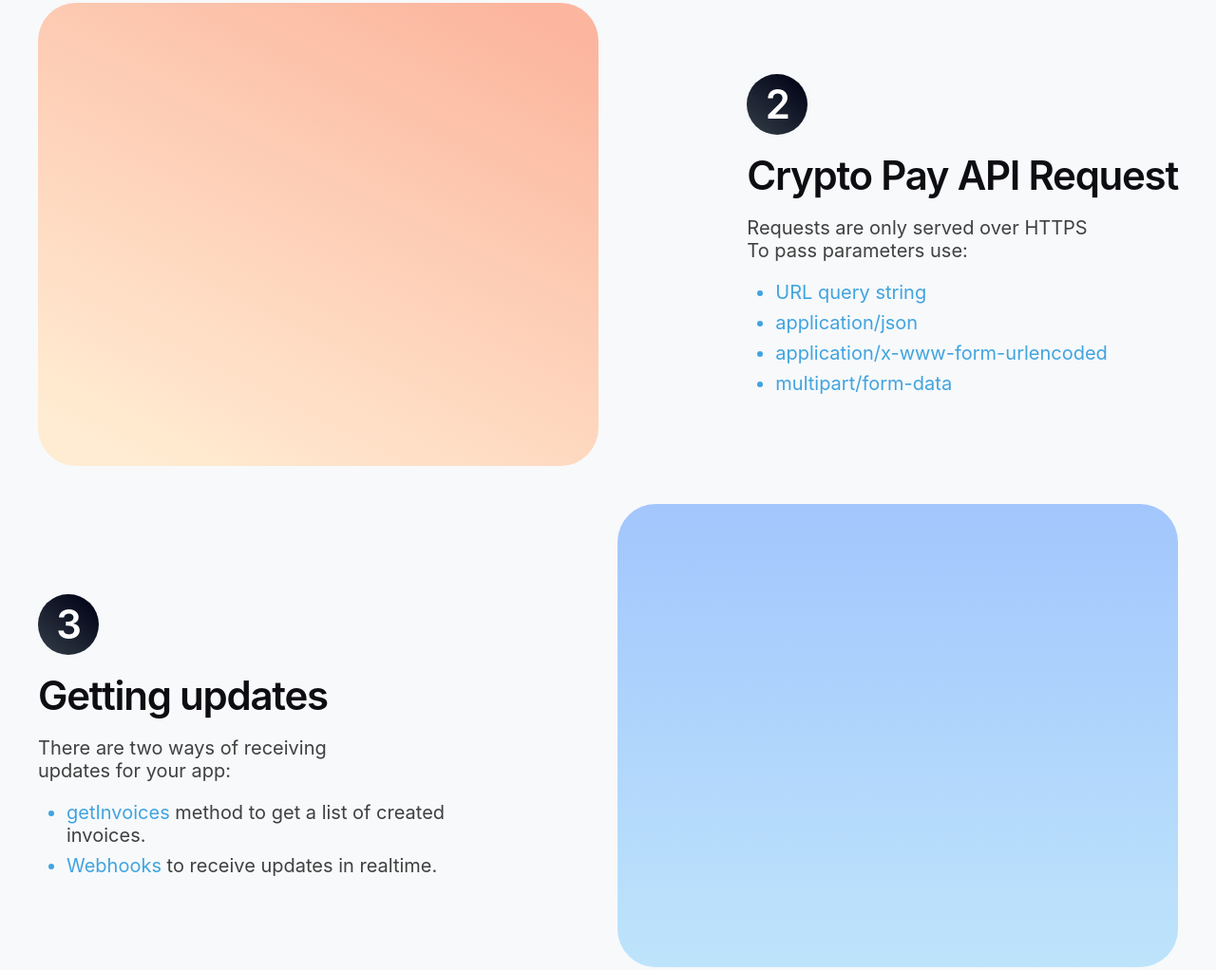
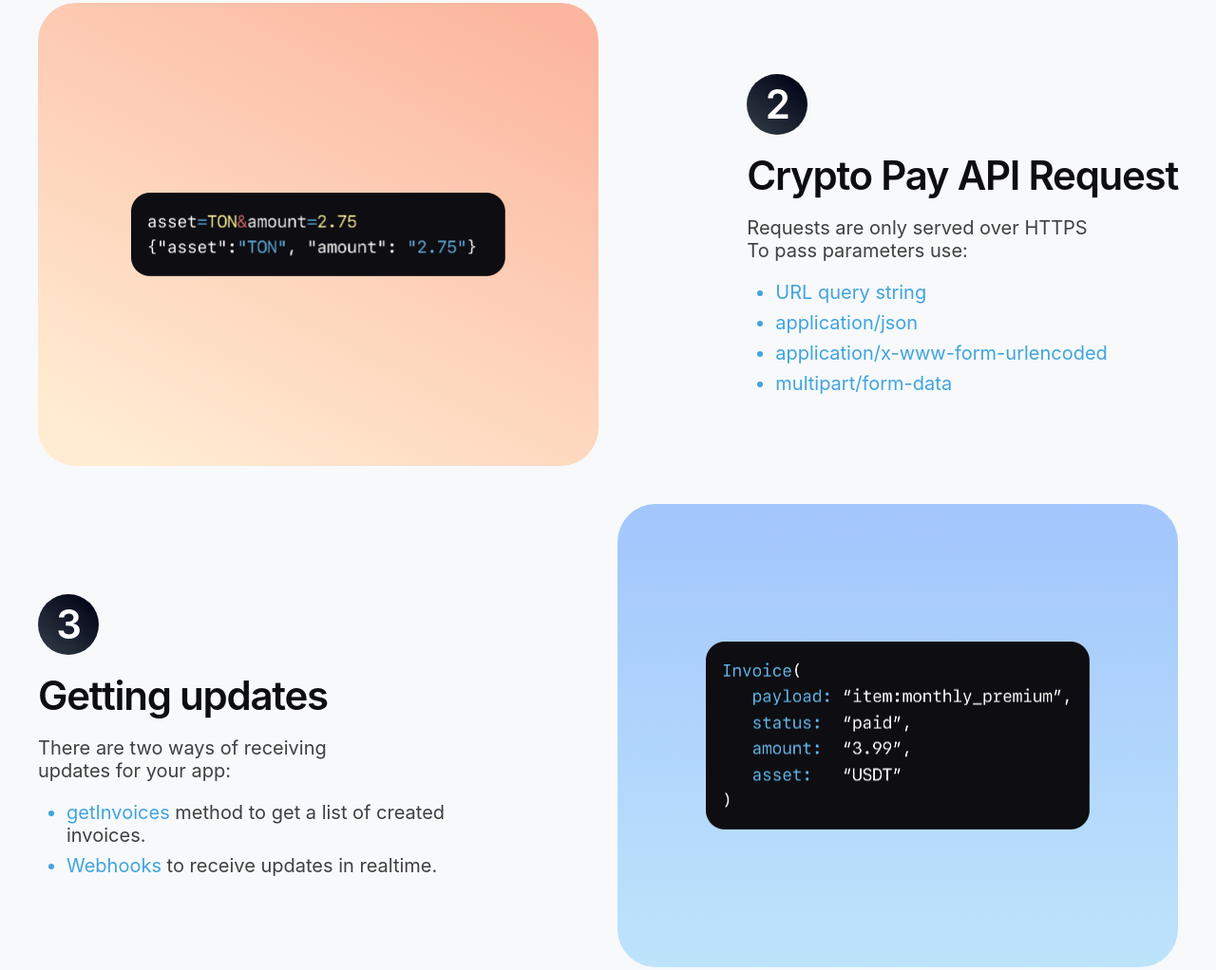
Before and after one commit to VladyslavShev/CryptoPay, a plain HTML site: page index.html in a window 1280 px wide. Shown: the part 4500-5522 px from the top of the page at 95% size. Drawn offline with Linux system fonts and the light colour scheme; a web font is replaced by a local one.

Commit message:
pictures added

```diff
--- a/index.html
+++ b/index.html
@@ -401,7 +401,9 @@
                 <li class="step__list-item decoration-none">4. Get <span class="text__blue">API Token</span></li>
               </ul>
             </div>
-            <div class="step__picture-background1"></div>
+            <div class="step__picture-background1">
+              <img class="warning__image" src="./assets/images/warning.webp" alt="warning image">
+            </div>
           </div>
           <div class="step__section2">
             <div class="step__content">
@@ -415,7 +417,9 @@
                 <li class="li-circled step__list-item"><span class="text__blue">multipart/form-data </span></li>
               </ul>
             </div>
-            <div class="step__picture-background2"></div>
+            <div class="step__picture-background2">
+              <img class="code__image" src="./assets/images/code.webp" alt="code image">
+            </div>
           </div>
           <div class="step__section3">
             <div class="step__content">
@@ -427,7 +431,9 @@
                 <li class="li-circled step__list-item">Webhooks <span class="text__black">to receive updates in realtime.</span></li>
               </ul>
             </div>
-            <div class="step__picture-background3"></div>
+            <div class="step__picture-background3">
+              <img class="invoice__image" src="./assets/images/invoice.webp" alt="invoice image">
+            </div>
           </div>
         </div>
       </section>
--- a/style.css
+++ b/style.css
@@ -740,3 +740,18 @@
   flex-direction: column;
   gap: 20px;
 }
+
+.warning__image {
+  width: 392px;
+  height: 253.52px;
+}
+
+.code__image {
+  width: 394.279px;
+  height: 88.353px;
+}
+
+.invoice__image {
+  width: 403.35px;
+  height: 198.35px;
+}
--- a/variables.css
+++ b/variables.css
@@ -83,9 +83,6 @@ a {
   text-decoration: none;
 }
 
-ul {
-  /* list-style-type: none; */
-}
 
 button {
   cursor: pointer;
```
Also changed, not shown: assets/images/code.webp (added), assets/images/invoice.webp (added), assets/images/warning.webp (added), 3 other files.
